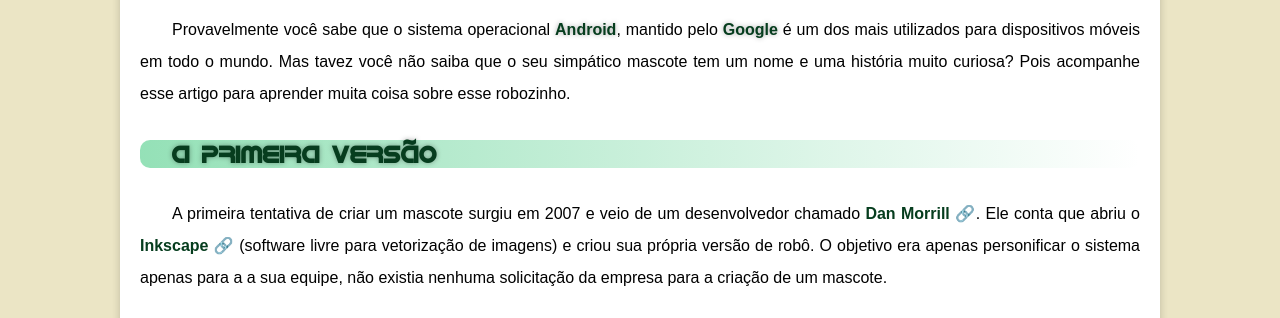
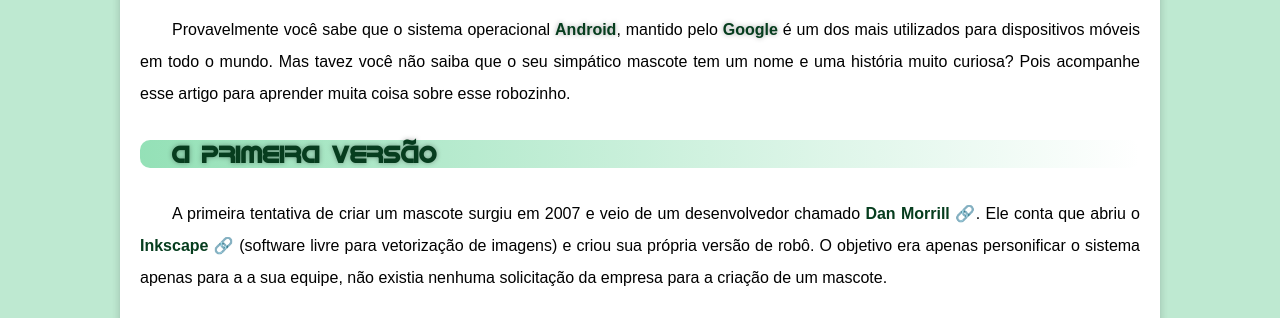
Before and after one commit to gullitkk/html-css, a plain HTML site: page desafios/d 010/desafio.html in a window 1280 px wide. Shown: the part 240-558 px from the top of the page. Drawn offline with Linux system fonts and the light colour scheme.

Commit message:
mudando a cor do fundo do site

```diff
--- a/desafios/d 010/estilo/style.css
+++ b/desafios/d 010/estilo/style.css
@@ -25,7 +25,7 @@
 }
 body {
     font-family: var(--fontepadrao);
-    background-color: var(--cor0);
+    background-color: var(--cor1);
 }
 header {
     background-image: linear-gradient(to top,#124729, #258851, #38c477b9);
```
